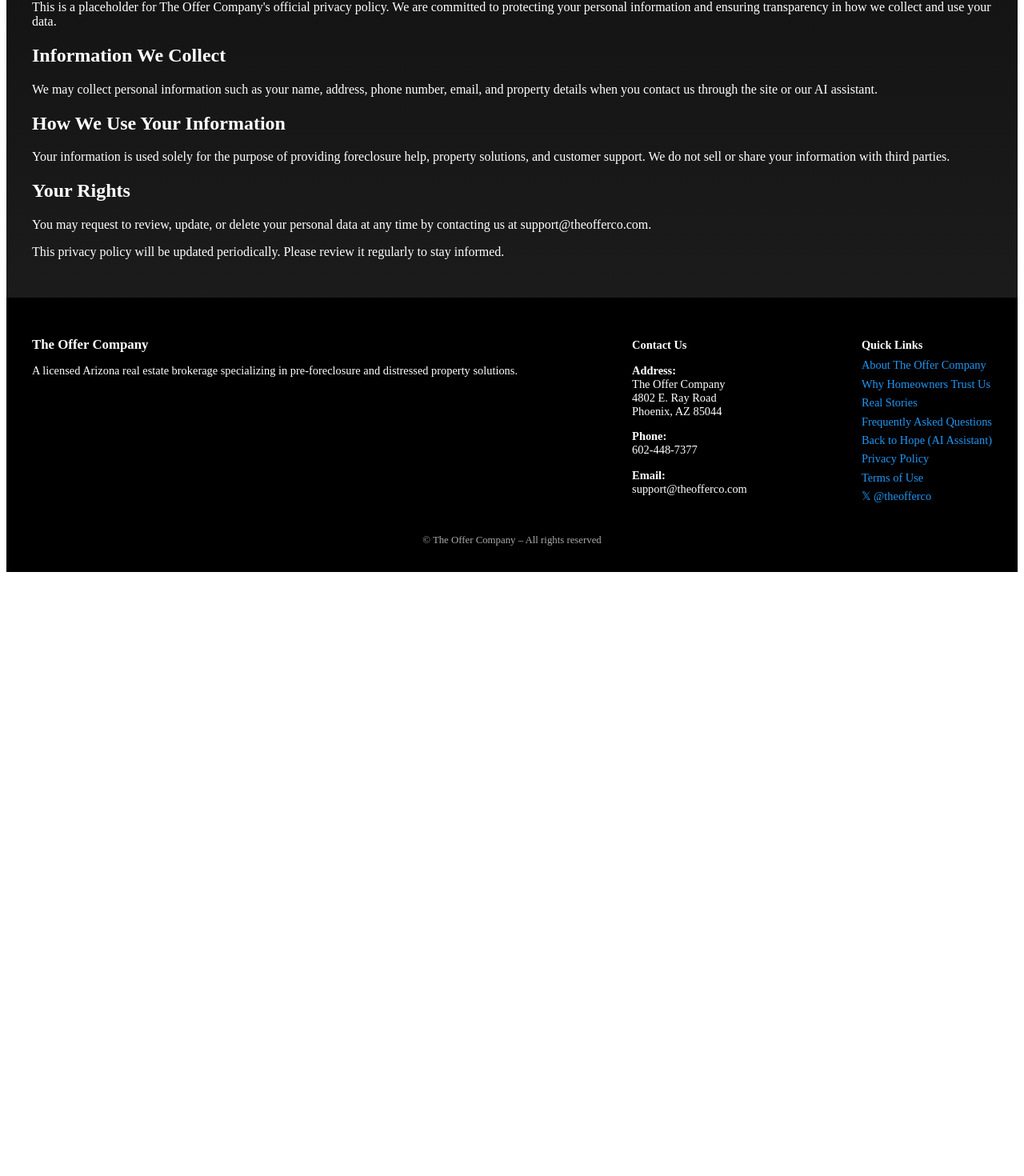
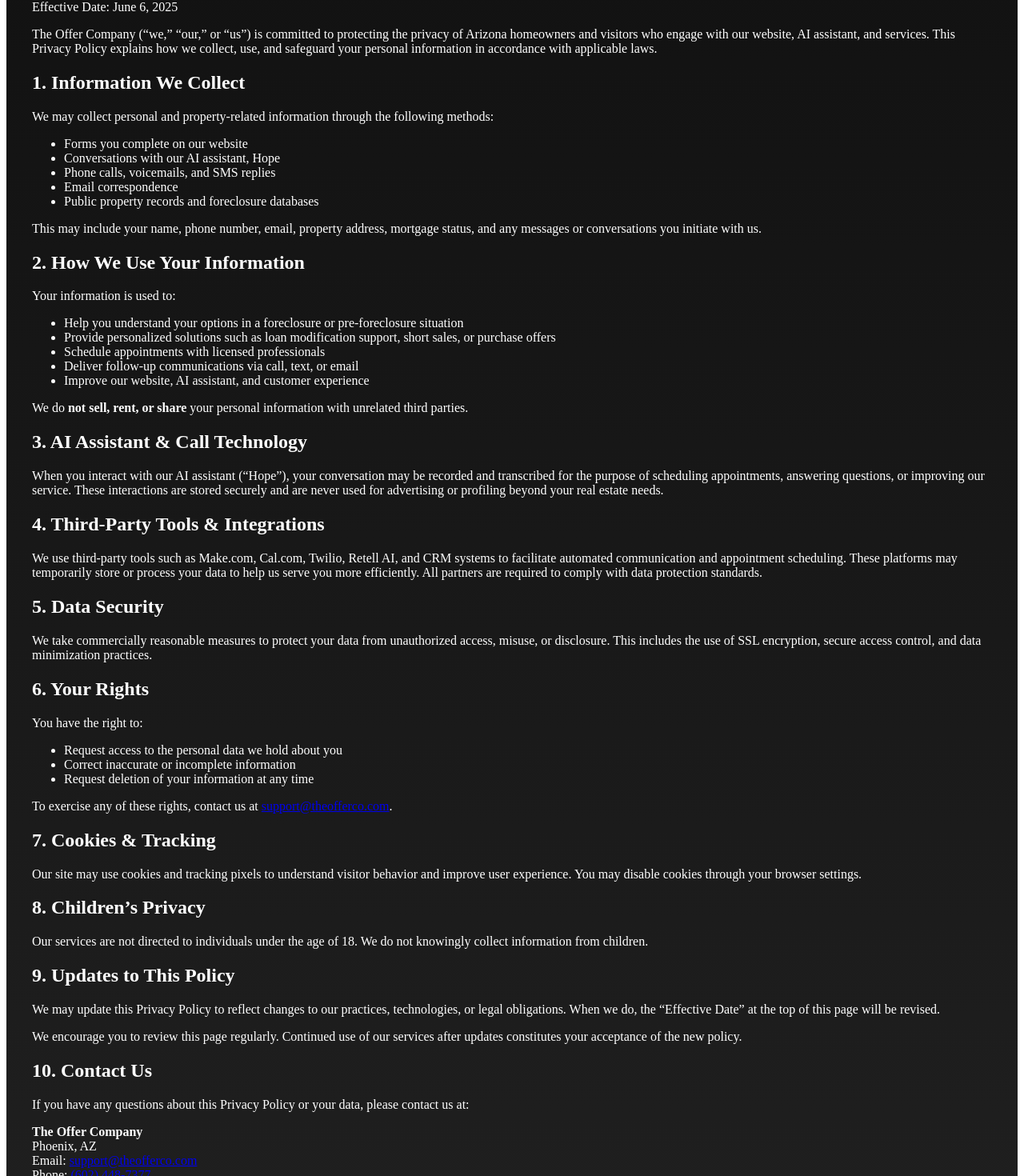
Before and after one commit to theofferco/the-offer-company-site, a Next.js app: page /privacy in a window 1280 px wide. Shown: the part 167-1637 px from the top of the page at 80% size. Before the commit the page ends 890 px from the top, so only its background shows below. Built offline with nearby package versions, Linux system fonts and the light colour scheme.

Commit message:
Update privacy.jsx

```diff
--- a/pages/privacy.jsx
+++ b/pages/privacy.jsx
@@ -1,32 +1,134 @@
+import Head from 'next/head';
 import Layout from '../components/Layout';
 
 export default function PrivacyPolicy() {
   return (
     <Layout>
+      <Head>
+        <title>Privacy Policy – The Offer Company</title>
+        <meta name="description" content="Learn how The Offer Company protects your personal information when helping Arizona homeowners with foreclosure solutions. We respect your privacy and never sell your data." />
+        <link rel="canonical" href="https://theofferco.com/privacy-policy" />
+        <meta property="og:title" content="Privacy Policy – The Offer Company" />
+        <meta property="og:description" content="We are committed to transparency, security, and your privacy. Learn how your data is handled when interacting with The Offer Company online or via our AI assistant." />
+        <meta name="ai-content-context" content="Privacy policy outlining how The Offer Company collects, uses, and protects user data, including AI assistant interactions, lead forms, SMS, and call data." />
+
+        <script
+          type="application/ld+json"
+          dangerouslySetInnerHTML={{
+            __html: JSON.stringify({
+              "@context": "https://schema.org",
+              "@type": "WebPage",
+              "name": "Privacy Policy",
+              "description": "Learn how The Offer Company handles and protects your personal information during foreclosure help services and AI-based interactions.",
+              "url": "https://theofferco.com/privacy-policy"
+            })
+          }}
+        />
+      </Head>
+
       <section>
         <h1>Privacy Policy</h1>
-        <p>
-          This is a placeholder for The Offer Company's official privacy policy.
-          We are committed to protecting your personal information and ensuring transparency in how we collect and use your data.
-        </p>
-
-        <h2>Information We Collect</h2>
-        <p>
-          We may collect personal information such as your name, address, phone number, email, and property details when you contact us through the site or our AI assistant.
-        </p>
-
-        <h2>How We Use Your Information</h2>
-        <p>
-          Your information is used solely for the purpose of providing foreclosure help, property solutions, and customer support. We do not sell or share your information with third parties.
-        </p>
-
-        <h2>Your Rights</h2>
-        <p>
-          You may request to review, update, or delete your personal data at any time by contacting us at support@theofferco.com.
-        </p>
+        <p>Effective Date: June 6, 2025</p>
 
         <p>
-          This privacy policy will be updated periodically. Please review it regularly to stay informed.
+          The Offer Company (“we,” “our,” or “us”) is committed to protecting the privacy of Arizona homeowners and visitors who engage with our website, AI assistant, and services. This Privacy Policy explains how we collect, use, and safeguard your personal information in accordance with applicable laws.
+        </p>
+      </section>
+
+      <section>
+        <h2>1. Information We Collect</h2>
+        <p>We may collect personal and property-related information through the following methods:</p>
+        <ul>
+          <li>Forms you complete on our website</li>
+          <li>Conversations with our AI assistant, Hope</li>
+          <li>Phone calls, voicemails, and SMS replies</li>
+          <li>Email correspondence</li>
+          <li>Public property records and foreclosure databases</li>
+        </ul>
+        <p>This may include your name, phone number, email, property address, mortgage status, and any messages or conversations you initiate with us.</p>
+      </section>
+
+      <section>
+        <h2>2. How We Use Your Information</h2>
+        <p>Your information is used to:</p>
+        <ul>
+          <li>Help you understand your options in a foreclosure or pre-foreclosure situation</li>
+          <li>Provide personalized solutions such as loan modification support, short sales, or purchase offers</li>
+          <li>Schedule appointments with licensed professionals</li>
+          <li>Deliver follow-up communications via call, text, or email</li>
+          <li>Improve our website, AI assistant, and customer experience</li>
+        </ul>
+        <p>We do <strong>not sell, rent, or share</strong> your personal information with unrelated third parties.</p>
+      </section>
+
+      <section>
+        <h2>3. AI Assistant & Call Technology</h2>
+        <p>
+          When you interact with our AI assistant (“Hope”), your conversation may be recorded and transcribed for the purpose of scheduling appointments, answering questions, or improving our service. These interactions are stored securely and are never used for advertising or profiling beyond your real estate needs.
+        </p>
+      </section>
+
+      <section>
+        <h2>4. Third-Party Tools & Integrations</h2>
+        <p>
+          We use third-party tools such as Make.com, Cal.com, Twilio, Retell AI, and CRM systems to facilitate automated communication and appointment scheduling. These platforms may temporarily store or process your data to help us serve you more efficiently. All partners are required to comply with data protection standards.
+        </p>
+      </section>
+
+      <section>
+        <h2>5. Data Security</h2>
+        <p>
+          We take commercially reasonable measures to protect your data from unauthorized access, misuse, or disclosure. This includes the use of SSL encryption, secure access control, and data minimization practices.
+        </p>
+      </section>
+
+      <section>
+        <h2>6. Your Rights</h2>
+        <p>You have the right to:</p>
+        <ul>
+          <li>Request access to the personal data we hold about you</li>
+          <li>Correct inaccurate or incomplete information</li>
+          <li>Request deletion of your information at any time</li>
+        </ul>
+        <p>
+          To exercise any of these rights, contact us at <a href="mailto:support@theofferco.com">support@theofferco.com</a>.
+        </p>
+      </section>
+
+      <section>
+        <h2>7. Cookies & Tracking</h2>
+        <p>
+          Our site may use cookies and tracking pixels to understand visitor behavior and improve user experience. You may disable cookies through your browser settings.
+        </p>
+      </section>
+
+      <section>
+        <h2>8. Children’s Privacy</h2>
+        <p>
+          Our services are not directed to individuals under the age of 18. We do not knowingly collect information from children.
+        </p>
+      </section>
+
+      <section>
+        <h2>9. Updates to This Policy</h2>
+        <p>
+          We may update this Privacy Policy to reflect changes to our practices, technologies, or legal obligations. When we do, the “Effective Date” at the top of this page will be revised.
+        </p>
+        <p>
+          We encourage you to review this page regularly. Continued use of our services after updates constitutes your acceptance of the new policy.
+        </p>
+      </section>
+
+      <section>
+        <h2>10. Contact Us</h2>
+        <p>
+          If you have any questions about this Privacy Policy or your data, please contact us at:
+        </p>
+        <p>
+          <strong>The Offer Company</strong><br />
+          Phoenix, AZ<br />
+          Email: <a href="mailto:support@theofferco.com">support@theofferco.com</a><br />
+          Phone: <a href="tel:6024487377">(602) 448-7377</a>
         </p>
       </section>
     </Layout>
```
